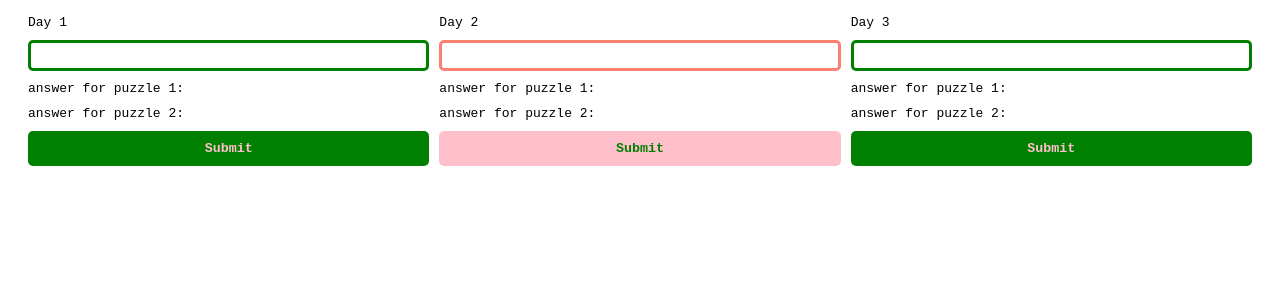
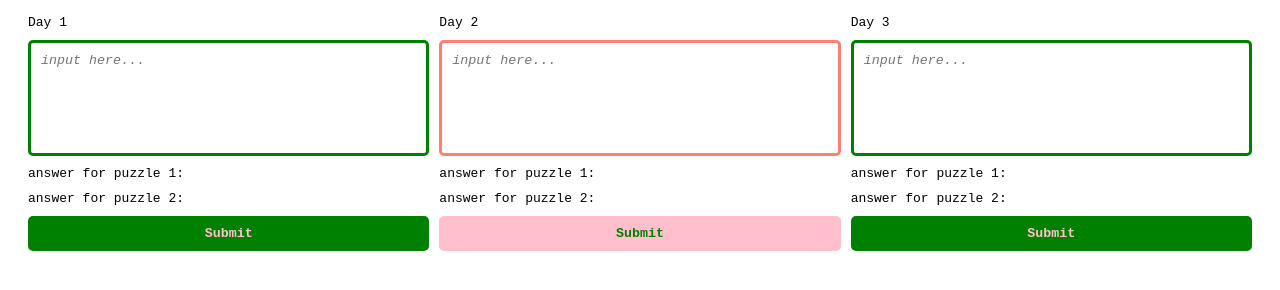
Before and after one commit to eggyolks317/aoc_2025, a website built with webpack: page src/template.html in a window 1280 px wide. Shown: the part 78-368 px from the top of the page. Built offline with nearby package versions, Linux system fonts and the light colour scheme.

Commit message:
changed input to textarea boxes for multiline

```diff
--- a/src/styles.css
+++ b/src/styles.css
@@ -19,19 +19,23 @@ body {
   flex-direction: column;
   justify-content: center;
 }
-input {
+textarea {
+  resize: none;
   font-family: monospace;
-  padding: 5px;
+  padding: 10px;
   border-radius: 5px;
   border: 3px solid green;
 }
-input:focus {
+textarea:focus {
   outline: none;
 }
-.inputBox > input:nth-of-type(2) {
+.inputBox > textarea:nth-of-type(2) {
   border: 3px solid salmon;
 }
 
+textarea::placeholder {
+  font-style: italic;
+}
 button {
   font-family: monospace;
   color: pink;
@@ -45,7 +49,7 @@ button:hover {
   background-color: rgb(0, 163, 0);
   box-shadow: 0px 0px 10px pink;
 }
-#mainContainer div:nth-child(2n) input {
+#mainContainer div:nth-child(2n) textarea {
   border: 3px solid salmon;
 }
 #mainContainer div:nth-child(2n) button {
--- a/src/template.html
+++ b/src/template.html
@@ -10,21 +10,39 @@
     <div id="mainContainer" class="container grid">
       <div class="inputBox flex" id="day1Box">
         <label for="input1">Day 1</label>
-        <input type="text" name="input1" id="input1" />
+        <textarea
+          rows="6"
+          type="text"
+          name="input1"
+          id="input1"
+          placeholder="input here..."
+        ></textarea>
         <div id="answer1Day1" class="answer">answer for puzzle 1:</div>
         <div id="answer2Day1" class="answer">answer for puzzle 2:</div>
         <button id="day1Submit">Submit</button>
       </div>
       <div class="inputBox flex" id="day2Box">
         <label for="input2">Day 2</label>
-        <input type="text" name="input2" id="input2" />
+        <textarea
+          type="text"
+          rows="6"
+          name="input2"
+          id="input2"
+          placeholder="input here..."
+        ></textarea>
         <div id="answer1Day2" class="answer">answer for puzzle 1:</div>
         <div id="answer2Day2" class="answer">answer for puzzle 2:</div>
         <button id="day2Submit">Submit</button>
       </div>
       <div class="inputBox flex" id="day3Box">
         <label for="input3">Day 3</label>
-        <input type="text" name="input3" id="input3" />
+        <textarea
+          rows="6"
+          type="text"
+          name="input3"
+          id="input3"
+          placeholder="input here..."
+        ></textarea>
         <div id="answer1Day3" class="answer">answer for puzzle 1:</div>
         <div id="answer2Day3" class="answer">answer for puzzle 2:</div>
         <button id="day3Submit">Submit</button>
```
